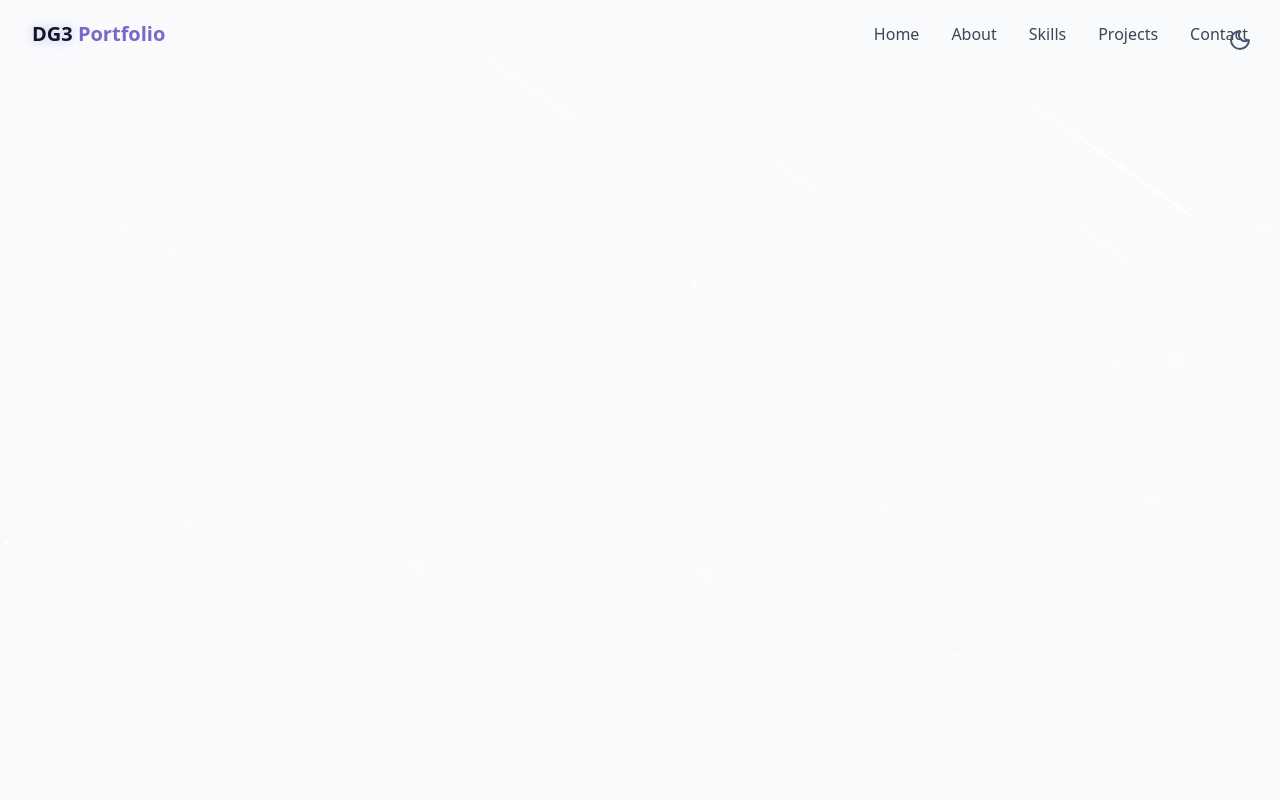
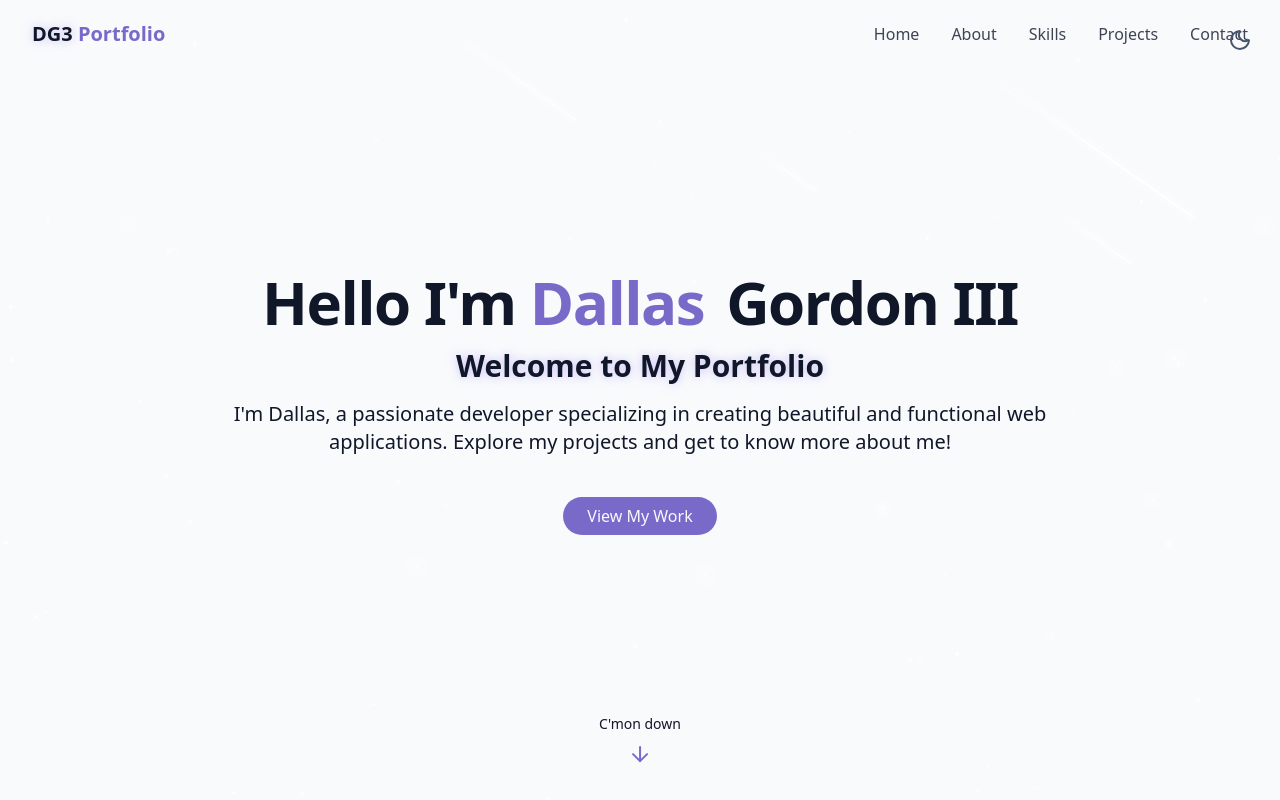
Before and after one commit to tkdguy85/my-portfolio, a React (Vite) app in the folder react-portfolio-project/: page / in a window 1280 px wide. Built offline with nearby package versions, Linux system fonts and the light colour scheme.

Commit message:
Hero section updated

```diff
--- /dev/null
+++ b/react-portfolio-project/src/components/HeroSection.jsx
@@ -0,0 +1,42 @@
+import { ArrowDown } from "lucide-react"
+
+
+export const HeroSection = () => {
+  return <section
+    id="hero"
+    className="relative min-h-screen flex flex-col items-center justify-center px-4"
+  >
+    <div className="container max-w-4xl mx-auto text-center z-10">
+      <div className="space-y-6">
+        <h1 className="text-4xl md:text-6xl font-bold tracking-tight">
+          <span className="opacity-0 animate-fade-in">Hello I'm</span>
+          <span className="text-primary opacity-0 animate-fade-in-delay-1"> Dallas</span>
+          <span className="text-gradient ml-2 opacity-0 animate-fade-in-delay-2"> Gordon III</span>
+        </h1>
+      </div>
+
+      <h2 className="text-2xl md:text-3xl font-bold my-4 text-glow">Welcome to My Portfolio</h2>
+
+      <p className="text-lg md:text-xl mb-8 text-muted-foreground max-2-2xl mx-auto opacity-0 animate-fade-in-delay-3">I'm Dallas, a passionate developer specializing in creating beautiful and functional web applications. Explore my projects and get to know more about me!</p>
+
+      <div className="pt-4 opacity-0 animate-fade-in-delay-4">
+        <a
+          href="#projects"
+          className="cosmic-button"
+        >
+          View My Work
+        </a>
+      </div>
+
+      <div className="absolute bottom-8 left-1/2 transform -translate-x-1/2 flex flex-col items-center animate-bounce">
+        <span className="text-sm text-muted-foreground mb-2">C'mon down</span>
+        <ArrowDown className="h-6 w-6 text-primary" />
+      </div>
+
+      {/* Decorative floating elements */}
+      {/* <div className="absolute top-10 left-10 w-16 h-16 bg-primary rounded-full opacity-20 animate-float"></div> */}
+      {/* <div className="absolute bottom-20 right-20 w-24 h-24 bg-secondary rounded-full opacity-20 animate-float animation-delay-2000"></div> */}
+      {/* <div className="absolute top-1/2 left-1/2 w-12 h-12 bg-accent rounded-full opacity-20 animate-float animation-delay-4000"></div> */}
+    </div>
+  </section>
+}
--- a/react-portfolio-project/src/components/NavBar.jsx
+++ b/react-portfolio-project/src/components/NavBar.jsx
@@ -3,7 +3,7 @@ import { useState, useEffect } from 'react'
 import { Menu, X } from 'lucide-react'
 
 const navItems = [
-  { name: 'Home', href: '#home' },
+  { name: 'Home', href: '#hero' },
   { name: 'About', href: '#about' },
   { name: 'Skills', href: '#skills' },
   { name: 'Projects', href: '#projects' },
--- a/react-portfolio-project/src/pages/Home.jsx
+++ b/react-portfolio-project/src/pages/Home.jsx
@@ -1,6 +1,7 @@
 import { ThemeToggle } from "../components/ThemeToggle"
 import { SpaceBackground } from "../components/SpaceBackground"
 import { NavBar } from "../components/NavBar"
+import { HeroSection } from "../components/HeroSection"
 // import { DayTimeBackground } from "../components/DayTimeBackground"
 
 export const Home = () => {
@@ -18,6 +19,9 @@ export const Home = () => {
     <NavBar />
 
     {/* Main Content */}
+    <main>
+      <HeroSection />
+    </main>
 
     {/* Footer */}
   </div>
```
